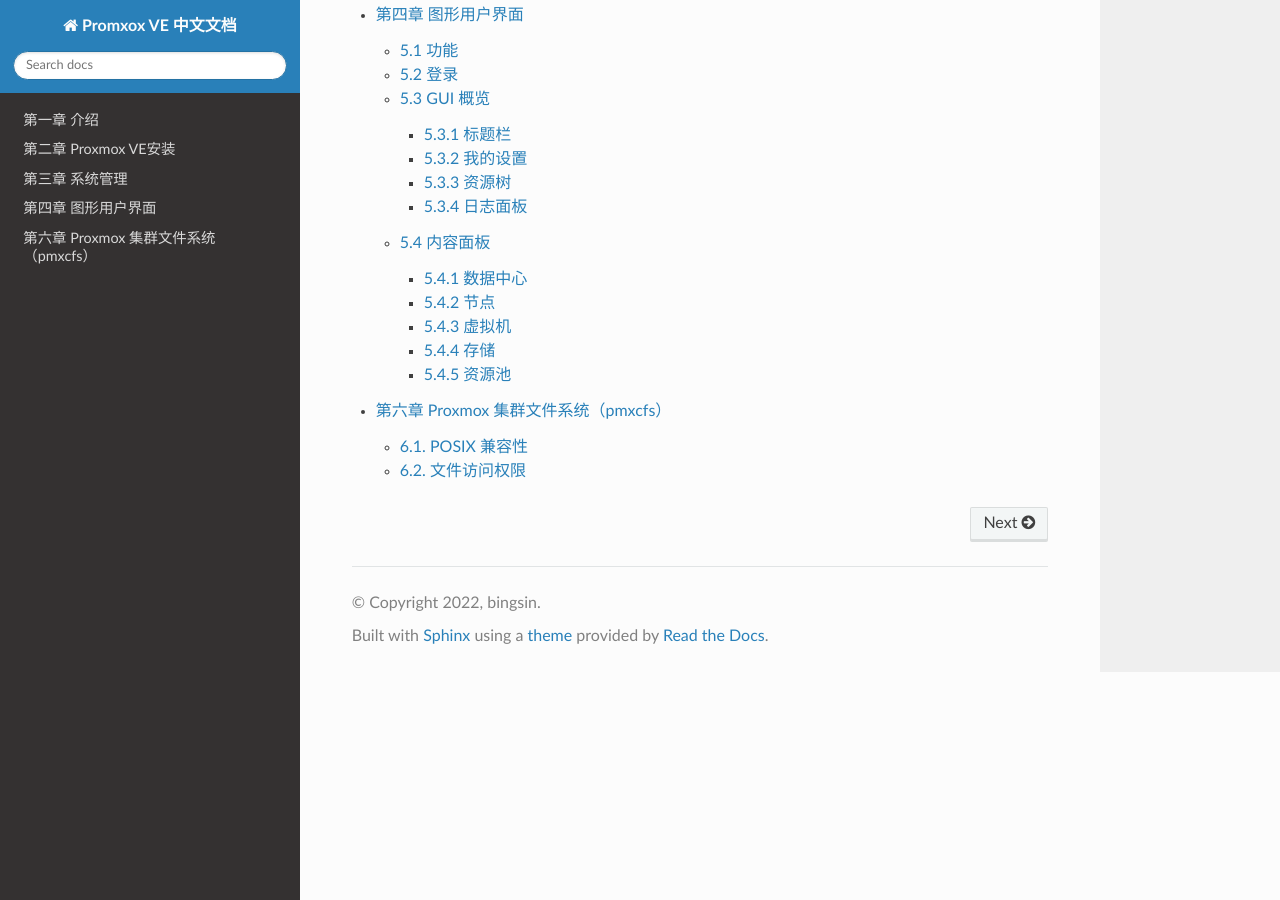
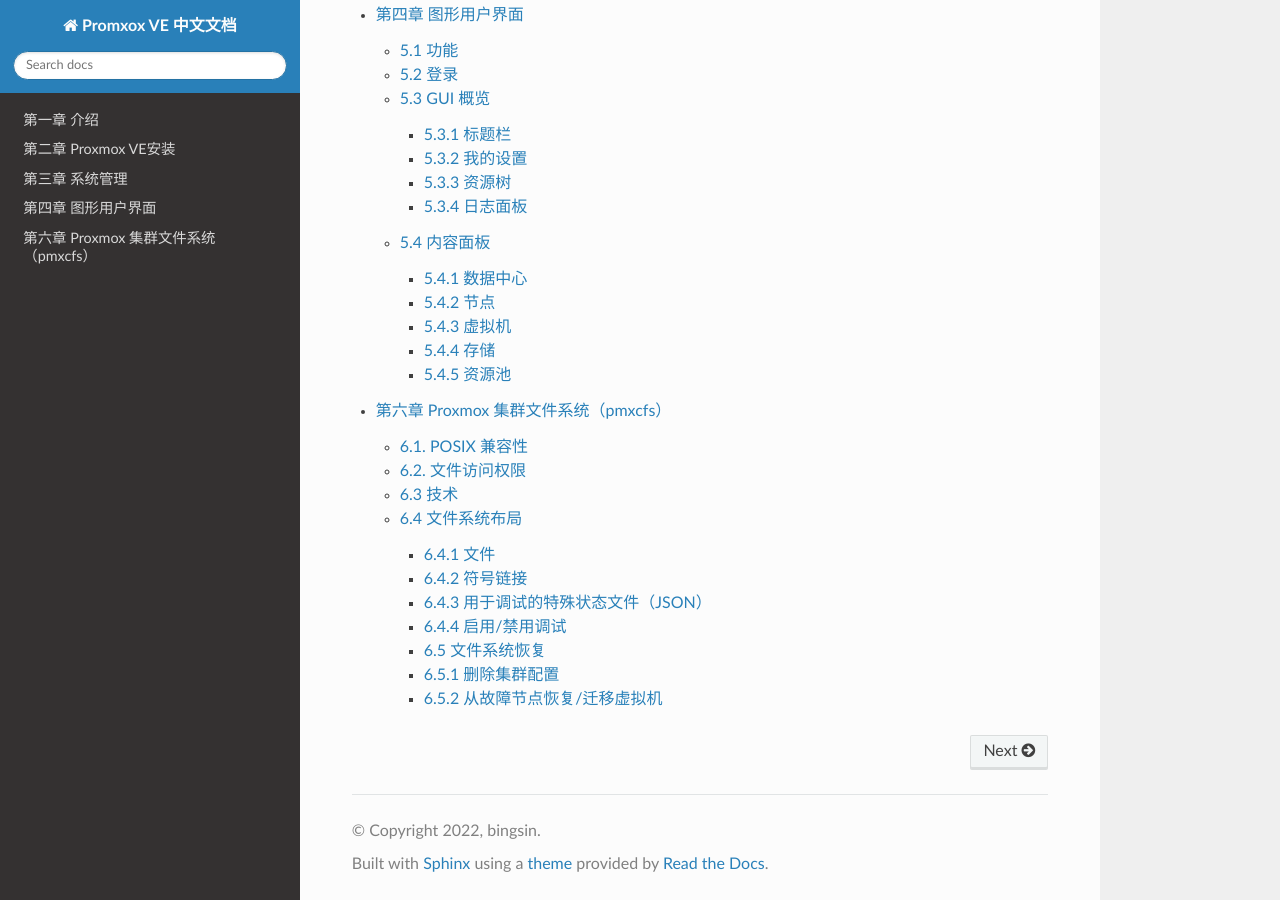
Before and after one commit to jiangcuo/pve-doc-cn, a Sphinx documentation site: the page built from source/index.rst, in a window 1280 px wide and 900 px high, scrolled down 3741 px. Built offline with Sphinx 7.4.7 and the Read the Docs theme 2.0.0, drawn with Linux system fonts in a browser that asks for light colours; pages that are not in the unit, such as notebooks, are missing from menus; some of the changed lines change nothing that is shown.

Commit message:
Update posix.md

````diff
--- a/source/pmxcfs/posix.md
+++ b/source/pmxcfs/posix.md
@@ -14,3 +14,108 @@
 
 - /etc/pve/priv/
 - /etc/pve/nodes/${NAME}/priv
+
+# 6.3 技术
+我们使用 Corosync 集群引擎实现集群通信，用 SQlite 管理数据库文件。文件系统用 FUSE
+实现并运行在操作系统的用户空间。
+
+# 6.4 文件系统布局
+文件系统挂载点为：
+/etc/pve
+
+## 6.4.1 文件
+|文件名|说明|
+|----|------|
+|corosync.conf|corosync 集群配置|
+|storage.cfg|Proxmox VE 存储服务配置|
+|datacenter.cfg|Proxmox VE 数据中心配置|
+|user.cfg|Proxmox VE 访 问 控 制 配 置|
+|domains.cfg|Proxmox VE 认证域|
+|status.cfg|Proxmox VE外部指标服务器配置|
+|authkey.pub |票据签发系统的公钥|
+|pve-root-ca.pem| 集群 CA 的公共证书|
+|priv/shadow.cfg| 口令密文文件|
+|priv/authkey.key| 票据签发系统的私钥|
+|priv/pve-root-ca.key| 集群 CA 的私钥|
+|nodes/`<NAME>`/pve-ssl.pem|Web 服务器的公开 SSL 证书（由集群ca签发）|
+|nodes/`<NAME>`/pve-ssl.key|pve-ssl.pem 的私钥|
+|nodes/`<NAME>`/pveproxy-ssl.pem|Web 服务器的公开 SSL 证书链（可由pve-ssl.pem 覆盖）
+|nodes/`<NAME>`/pveproxy-ssl.key|pveproxy-ssl.pem 的私钥|
+|nodes/`<NAME>`/qemu-server/<VMID>.conf|KVM 虚拟机的配置文件|
+|nodes/`<NAME>`/lxc/<VMID>.conf|LXC 容器的配置文件|
+|firewall/cluster.fw |集群级别的防火墙配置|
+|firewall/`<NAME>`.fw |节点级别的防火墙配置|
+|firewall/`<VMID>`.fw |虚拟机或容器级别的防火墙配置|
+
+## 6.4.2 符号链接
+
+|目录|链接路径|
+|------|----------|
+|local |nodes/`<LOCAL_HOST_NAME>`|
+|qemu-servcer|nodes/`<LOCAL_HOST_NAME>`qemu-server |
+|lxc |nodes/`<LOCAL_HOST_NAME>`/lxc|
+|openvz|nodes/``<LOCAL_HOST_NAME>``/openvz/|
+
+注意，openvz即将移除
+
+## 6.4.3 用于调试的特殊状态文件（JSON）
+|文件名|说明|
+|----|-----|
+|.version |文件版本（用于检测文件内容变更）|
+|.members |集群成员的信息|
+|.vmlist |虚拟机列表|
+|.clusterlog |集群日志（最近 50 条）|
+|.rrd|RRD 数据（最近的条目）|
+
+## 6.4.4 启用/禁用调试
+运行如下命令可以启用 syslog 调试信息：
+```
+echo "1" >/etc/pve/.debug
+```
+运行如下命令可以禁用 syslog 调试信息：
+```
+echo "0" >/etc/pve/.debug
+```
+## 6.5 文件系统恢复
+如果你的 Proxmox VE 服务器出现故障，例如硬件故障，你可以将 pmxcfs 的数据库文件/`var/lib/pve-cluster/config.db` 复制到一台新的 Proxmox VE 服务器。
+
+在新服务器上（没有配置任何虚拟机或容器），停止 pve-cluster 服务，覆盖 config.db 文件（需要设置权限为 0600），然后修改/etc/hostname 和/etc/hosts 和故障服务器应文件一致，最后重启新服务器并检查是否恢复正常（不要忘记虚拟机/容器镜像数据）。
+
+## 6.5.1 删除集群配置
+
+将一个节点从集群中删除之后，推荐的做法是重新安装 Proxmox VE。这样可以确保所有的集群/ssh 密钥和共享配置数据都被彻底清除。
+
+某些情况下，你也许不希望重装而直接将节点恢复到单机模式运行，此时可以参考 5.5.1 节“隔离节点”给出的方法。
+
+## 6.5.2 从故障节点恢复/迁移虚拟机
+对于 nodes/<NAME>/qemu-server（虚拟机）和 nodes/<NAME>/lxc（容器）中的虚拟机配置文件，Proxmox VE 认为<NAME>节点是对应目录下虚拟机的拥有者。这样就可以使用本地锁来防止并发的虚拟机配置文件修改操作，而不是使用代价高昂的分布式集群锁。
+
+
+但由此导致的一个负作用是，当虚拟机所属的节点停止运行时（例如，意外断电，发生集群
+隔离事件，…），由于不能获取该节点（已停机）上的本地锁，无法用正常方式将该节点上
+的虚拟机迁移到其他节点（即使相关虚拟机的磁盘镜像保存在共享存储上）。
+
+对于配置使用HA 的虚拟机而言，则不存在这样的问题，因为 Proxmox VE 的 HA 组件已包含了必要的锁
+机制（集群锁）和看门狗功能，可以确保相关虚拟机能够从故障节点自动迁移到其他节点运行。
+
+
+对于未配置使用 HA 的虚拟机而言，如果其磁盘镜像保存在共享存储上（并且未使用其他依
+赖于故障节点本地资源的配置），可以通过将虚拟机配置文件从/etc/pve 下故障节点对应目
+录手工移动到其他正常节点对应目录的方式（从而改变该虚拟机从属的节点），达到将虚拟
+机从故障节点手工迁移的目的。
+
+
+例如，为将 ID 为 100 的虚拟机从故障节点 node1 迁移到正常节点 node2，可以使用 root
+用户登录集群内任意正常节点，并运行如下命令：
+
+```
+mv /etc/pve/nodes/node1/qemu-server/100.conf /etc/pve/nodes/node2
+```
+
+**警告**
+
+使用以上方法迁移虚拟机之前，必须确保故障节点已经确实关机或者被隔离。否则 Proxmox
+VE 的锁机制将因为 mv 命令而被破坏，并导致不可预料的结果。
+
+以上方法无法迁移虚拟磁盘镜像保存在故障节点本地磁盘（或使用故障节点其他本地资源）
+的虚拟机。此时只能设法恢复故障节点重新加入集群，或利用之前的备份文件恢复虚拟机。
````
